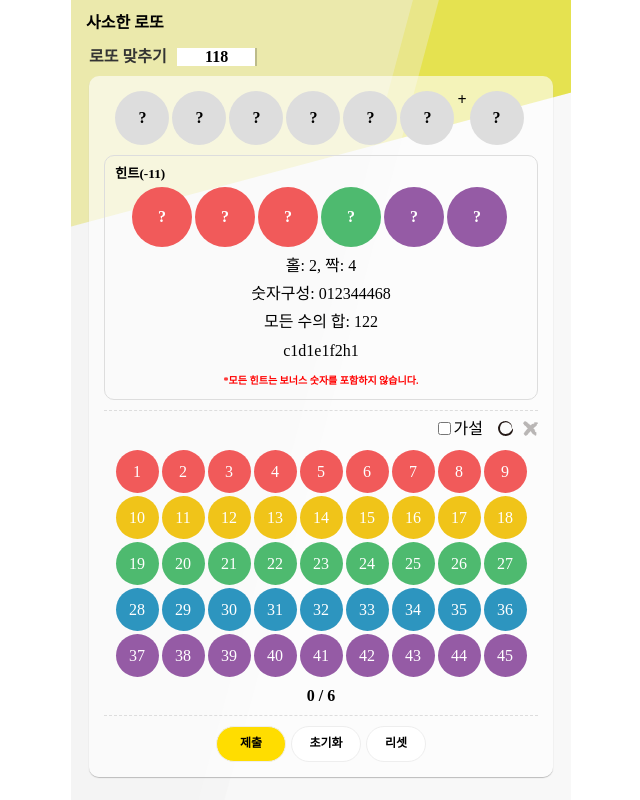
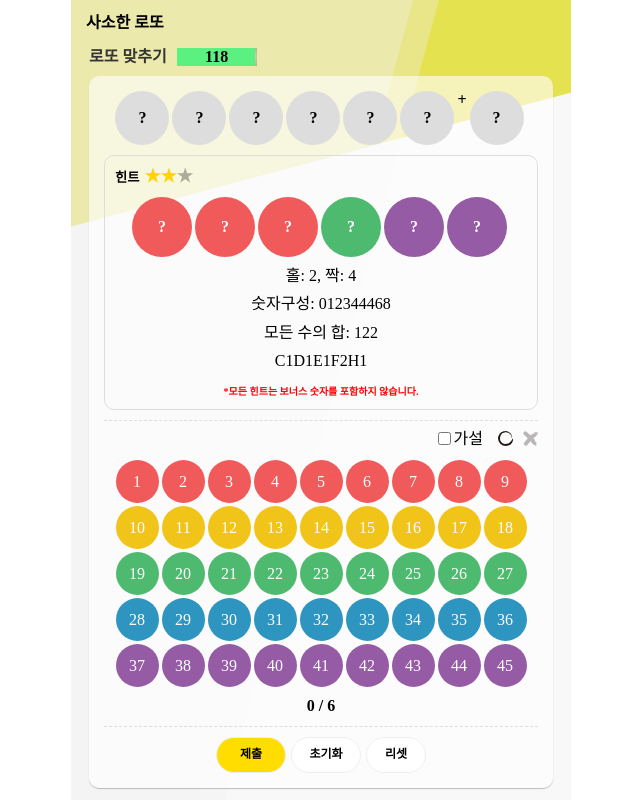
Before and after one commit to wondaero/lotto-offline-dev, a Vue app: page / in a window 1280 px wide. Both pictures are taken after a click on the button "참여". Shown: the whole page, without its empty margins (319-959 px from the left). Built offline with nearby package versions, Linux system fonts and the light colour scheme.

Commit message:
update 2

```diff
--- a/src/assets/css/layout.css
+++ b/src/assets/css/layout.css
@@ -657,10 +657,12 @@ input[type="number"].no-btn::-webkit-inner-spin-button {
 /*****color*****/
 .color-000, .color-black{color:#000;}
 .COLOR-000, .COLOR-BLACK{color:#000!important;}
+.color-000-0_3, .color-black-0_3{color:rgba(0,0,0,.3);}
 .color-333{color:#333;}
 .color-fff, .color-white{color:#fff;}
 .COLOR-FFF, .COLOR-WHITE{color:#fff!important;}
 .color-f00, .color-red{color:#f00;}
+.color-ffd400{color:#ffd400;}
 .color-blue{color:blue;}
 .color-ccc{color:#ccc;}
 .color-green{color:green;}
--- a/src/components/MainPage.vue
+++ b/src/components/MainPage.vue
@@ -24,8 +24,9 @@
                     <!-- <button class="w60 pd10 border0 outline0 mg-r5 radius50 font12 border-eee bg-fff mg-l5" @click="initLotto();">
                       <strong>리셋</strong>
                     </button> -->
-                    <span class="inline-block w80 bg-000-0_2 h18 mg-l10 relative" v-if="isShowNumberBoard">
-                      <span class="inline-block bg-blue absolute bottom0 left0 h100p bg-fff" :style="{width: 100 - ((100 / 120) * timer) + '%'}"></span>
+                    <span class="inline-block w80 h18 mg-l10 relative" style="box-shadow:inset 0 0 10px #999;" v-if="isShowNumberBoard">
+                      <span class="inline-block bg-blue absolute bottom0 left0 h100p"
+                      :style="{width: 100 - ((100 / 120) * timer) + '%', background: timerColor}"></span>
                       <span class="w100p inline-block txt-c relative color-000">{{120 - timer}}</span>
                     </span>
                   </h4>
@@ -49,7 +50,11 @@
                       <button class="w70 pd10 border0 outline0 mg-r5 radius50 font12 border-eee" style="background:#fd0;" @click="showNumberBoard();"><strong>참여</strong></button>
                     </div>
                     <div class="mg-b10 border-ddd radius10 pd10" v-if="isShowNumberBoard">
-                      <h5 class="mg0 mg-b5 txt-l">힌트({{difficulty}})</h5>
+                      <h5 class="mg0 mg-b10 txt-l">
+                        <span class="mg-r5">힌트</span>
+                        <span class="font18 color-000-0_3" v-for="(idx) in 3" :key="idx"
+                        :class="[starCnt >= idx ? 'color-ffd400' : '']">&#9733;</span>
+                      </h5>
                       <div v-html="baseHint" class="mg-b10"></div>
                       <div v-if="isShowHint" v-html="moreHint"></div>
                       <h4 class="mg0"><strong class="font10 color-f00">*모든 힌트는 보너스 숫자를 포함하지 않습니다.</strong></h4>
@@ -142,15 +147,17 @@ export default {
       },
 
       difficulty: 0, //난이도
+      starCnt: 0,
 
       setInterval: '',
-      timer: 0
+      timer: 0,
+      timerColor: '#5af181'
     }
   },
 
   methods: {
-    initLotto() {
-      if(confirm('로또 숫자를 초기화 하시겠습니까?')){
+    initLotto(boolean) {
+      if(boolean || confirm('로또 숫자를 초기화 하시겠습니까?')){
         const t = this;
         t.btnType = 'check';
         t.pickedBalls = [];
@@ -162,16 +169,23 @@ export default {
 
         clearInterval(t.setInterval);
         t.timer = 0;
+        t.timerColor = '#5af181';
 
         t.getRandomNum();
 
         t.setInterval = setInterval(() => {
           t.timer++;
 
+
+          if(t.timer > 109){
+            t.timerColor = '#f55222';
+          }else if(t.timer > 59){
+            t.timerColor = '#f5e67e';
+          }
+
           if(t.timer == 120){
             alert('문제가 초기화 됩니다.');
-            t.timer = 0;
-            clearInterval(t.setInterval);
+            return t.initLotto(true);
           }
         }, 1000);
       }
@@ -243,10 +257,17 @@ export default {
         t.setInterval = setInterval(() => {
           t.timer++;
 
+
+          if(t.timer > 109){
+            t.timerColor = '#f55222';
+          }else if(t.timer > 59){
+            t.timerColor = '#f5e67e';
+          }
+
           if(t.timer == 120){
+            console.log(1111);
             alert('문제가 초기화 됩니다.');
-            t.timer = 0;
-            clearInterval(t.setInterval);
+            t.initLotto(true);
           }
         }, 1000);
 
@@ -298,7 +319,7 @@ export default {
           odds++;
         }
         total += el;  //합계
-        let alphabets = ['a', 'b', 'c', 'd', 'e', 'f', 'g', 'h', 'i'];
+        let alphabets = ['A', 'B', 'C', 'D', 'E', 'F', 'G', 'H', 'I'];
         for(let i = 0 ; i < 9; i++){
           if(el == (1 + i) || el == (10 + i) || el == (19 + i) || el == (28 + i) || el == (37 + i)){
             colomns += alphabets[i];
@@ -499,6 +520,8 @@ export default {
             alert(t.randomNumArr7 + '\n꽝!\n나의 숫자\n' + t.pickedBalls);
             break;
         }
+
+        t.initLotto();
       }
     },
 
@@ -626,6 +649,16 @@ export default {
         }
       }
 
+
+      //임시
+      if(t.difficulty < -12){
+        t.starCnt = 1;
+      }else if(t.difficulty < -9){
+        t.starCnt = 2;
+      }else{
+        t.starCnt = 3;
+      }
+
       console.log(arr45);
     }
 
--- a/vue.config.js
+++ b/vue.config.js
@@ -1,3 +1,3 @@
 module.exports = {
-	// publicPath: 'https://wondaero.github.io/lotto-offline/',	//배포할때 on, 개발할때 off
+	publicPath: 'https://wondaero.github.io/lotto-offline/',	//배포할때 on, 개발할때 off
 }
```
